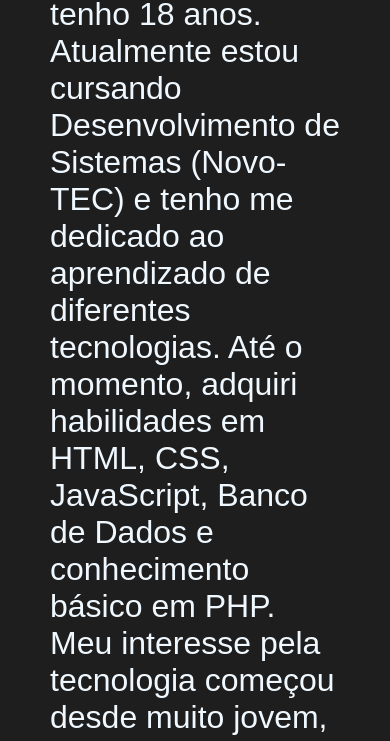
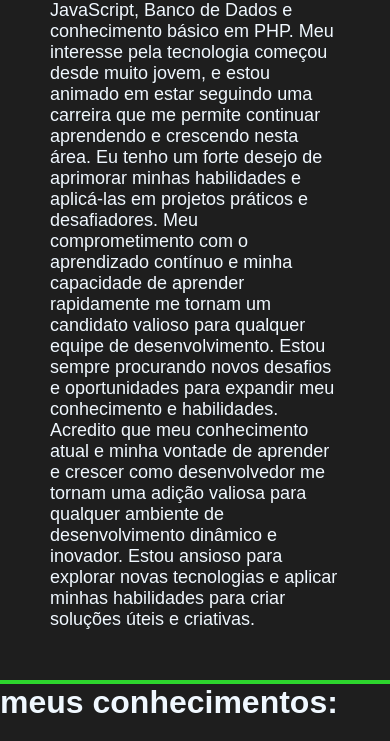
Before and after one commit to Iuri-Trovao/curriculo, a plain HTML site: page index.html in a window 390 px wide. Shown: the part 660-1401 px from the top of the page. Drawn offline with Linux system fonts and the light colour scheme.

Commit message:
new path

```diff
--- a/style.css
+++ b/style.css
@@ -107,9 +107,14 @@ body{
     padding: 50px;
 }
     /*media fonte sobre-mim */
-@media (max-width: 2580px) and (min-width: 120px){
+@media (max-width: 2580px) and (min-width: 500px){
     .sobre-mim{
         font-size: xx-large;
+    }
+}
+@media (max-width: 500px) and (min-width: 120px){
+    .sobre-mim{
+        font-size: large;
     }
 }
 
```
